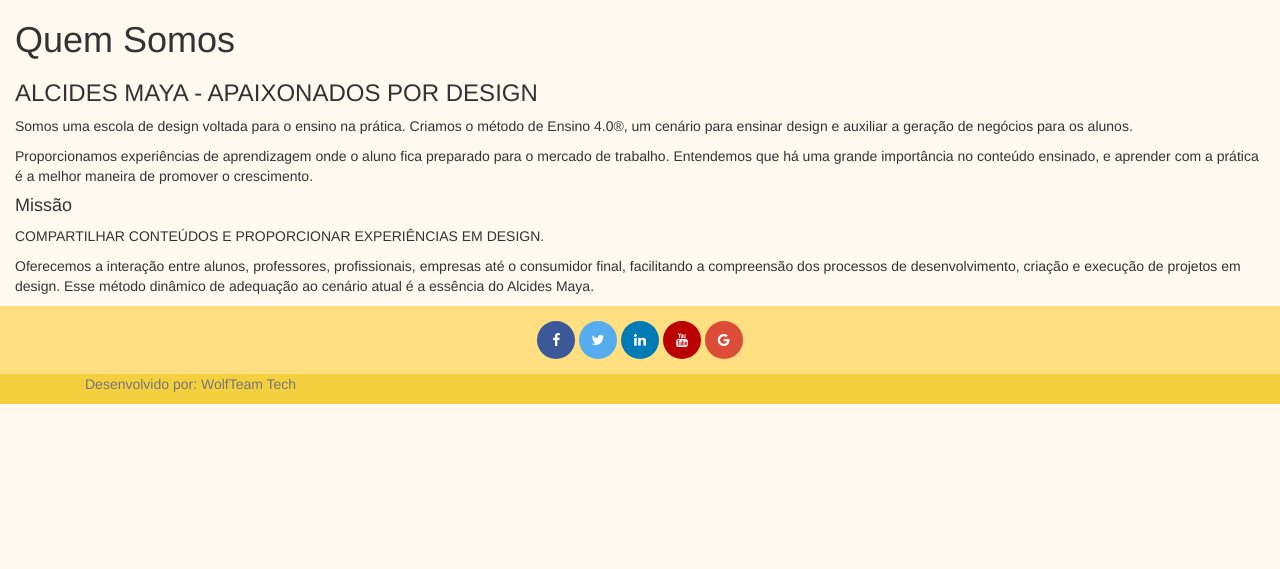
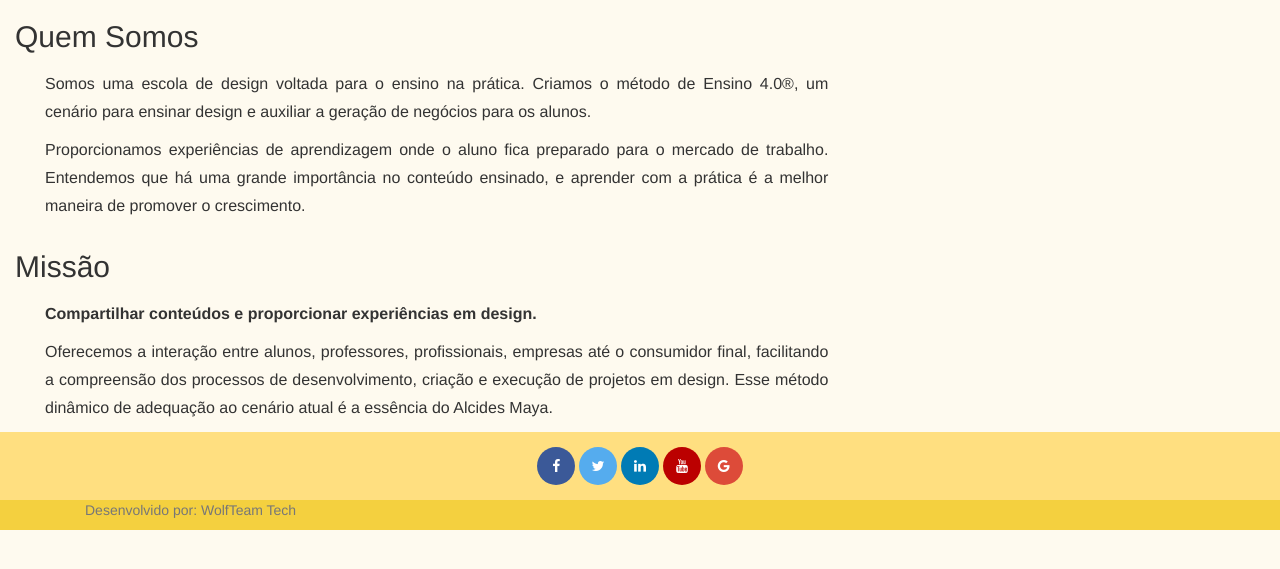
Before and after one commit to carlosEH8192/ProjetoFinal, a PHP site: page /quemSomos/index.php in a window 1280 px wide. Shown: the part 122-691 px from the top of the page. Run offline with PHP 8.4, Linux system fonts and the light colour scheme.

Commit message:
Páginas que usam os arquivos CSS padrões reajustadas

```diff
--- a/cadastro/cadastro.html
+++ b/cadastro/cadastro.html
@@ -6,7 +6,8 @@
     <link rel="stylesheet" href="../bootstrap/css/bootstrap.min.css" />
     <link rel="stylesheet" href="../img/adjust.css" />
     <link rel="stylesheet" href="../colors/colors.css" />
-    <link rel="stylesheet" href="../forms_css/index.css" />
+    <link rel="stylesheet" href="../defaultCss/overflow_y.css" />
+    <link rel="stylesheet" href="../defaultCss/form.css" />
 </head>
 <body background="../img/background.png">
     <?php
--- a/cadastro/index.html
+++ b/cadastro/index.html
@@ -6,7 +6,8 @@
     <link rel="stylesheet" href="../bootstrap/css/bootstrap.min.css" />
     <link rel="stylesheet" href="../img/adjust.css" />
     <link rel="stylesheet" href="../colors/colors.css" />
-    <link rel="stylesheet" href="../forms_css/index.css" />
+    <link rel="stylesheet" href="../defaultCss/overflow_y.css" />
+    <link rel="stylesheet" href="../defaultCss/form.css" />
 </head>
 <body background="../img/background.png">
     <?php
--- a/login/index.html
+++ b/login/index.html
@@ -6,7 +6,8 @@
     <link rel="stylesheet" href="../bootstrap/css/bootstrap.min.css" />
     <link rel="stylesheet" href="../img/adjust.css" />
     <link rel="stylesheet" href="../colors/colors.css" />
-    <link rel="stylesheet" href="../forms_css/index.css" />
+    <link rel="stylesheet" href="../defaultCss/forms.css" />
+    <link rel="stylesheet" href="../defaultCss/overflow_y.css" />
 </head>
 <body background="../img/background.png">
     <?php
--- a/quemSomos/index.css
+++ b/quemSomos/index.css
@@ -1,13 +1,9 @@
-article { margin-left: 30px; }
+h2         { margin-bottom: 17px; }
+.mg-bot    { margin-bottom: 27px; }
+#missao-p1 { font-weight: bold; }
 
-p {
-	max-width: 790px;
-    margin: 13px 0 30px 25px;
-
-	font-size: 16px;
-	text-align: justify;
-	line-height: 28px;
+.p-generico {
+    font-size: 16px;
+    text-align: justify;
+    line-height: 28px;
 }
-
-.p-mginfdef { margin-bottom: 30px }
-.p-mginf0 { margin-bottom: 0; }
--- a/quemSomos/index.html
+++ b/quemSomos/index.html
@@ -1,13 +1,15 @@
 <!DOCTYPE html>
 <html lang="pt-br">
 <head>
+    <title>Alcides Maya</title>
     <meta charset="UTF-8" />
-    <title>Alcides Maya</title>
+    <meta name="viewport" content="width=device-width, initial-scale=1">
     <link rel="stylesheet" href="../bootstrap/css/bootstrap.min.css" />
-    <meta name="viewport" content="width=device-width, initial-scale=1">
     <link rel="stylesheet" href="../img/adjust.css" />
     <link rel="stylesheet" href="../colors/colors.css" />
     <link rel="stylesheet" href="https://cdnjs.cloudflare.com/ajax/libs/font-awesome/4.7.0/css/font-awesome.min.css" />
+    <link rel="stylesheet" href="../defaultCss/overflow_y.css" />
+    <link rel="stylesheet" href="index.css" />
 </head>
 <body background="../img/background.png">
     <?php
@@ -15,36 +17,43 @@
     ?>
 
     <div class="container-fluid">
-        <h1>Quem Somos</h1>
-
-        <article>
-            <h3>ALCIDES MAYA - APAIXONADOS POR DESIGN</h3>
-            <p>
+        <h2>Quem Somos</h2>
+        <div class="container-fluid">
+            <div class="col-sm-8">
+                <section id="quem-somos">
+                    <p class="p-generico">
                         Somos uma escola de design voltada para o ensino na prática.
                         Criamos o método de Ensino 4.0®, um cenário para ensinar
                         design e auxiliar a geração de negócios para os alunos.
                     </p>
-            <p>
+                    <p class="p-generico">
                         Proporcionamos experiências de aprendizagem onde o aluno fica
                         preparado para o mercado de trabalho. Entendemos que há uma grande
                         importância no conteúdo ensinado, e aprender com a prática é a
                         melhor maneira de promover o crescimento.
                     </p>
+                </section>
+            </div>
+        </div>
 
-            <h4>Missão</h4>
-            <p>
-                COMPARTILHAR CONTEÚDOS E PROPORCIONAR EXPERIÊNCIAS EM DESIGN.
+        <h2>Missão</h2>
+        <div class="container-fluid">
+            <div class="col-sm-8">
+                <section id="missao">
+                    <p class="p-generico" id="missao-p1">
+                        Compartilhar conteúdos e proporcionar experiências em design.
                     </p>
-            <p>
+                    <p class="p-generico">
                         Oferecemos a interação entre alunos, professores, profissionais,
                         empresas até o consumidor final, facilitando a compreensão dos
                         processos de desenvolvimento, criação e execução de projetos em
                         design. Esse método dinâmico de adequação ao cenário atual é
                         a essência do Alcides Maya.
                     </p>
-        </article>
+                </section>
             </div>
-
+        </div>
+    </div>
 
     <?php
         include_once("../defaultNavs/ft_nav.html");
```
Also changed, not shown: contato/index.html (+4 -3 lines). Lines whose indentation alone changed are shown as unchanged.
